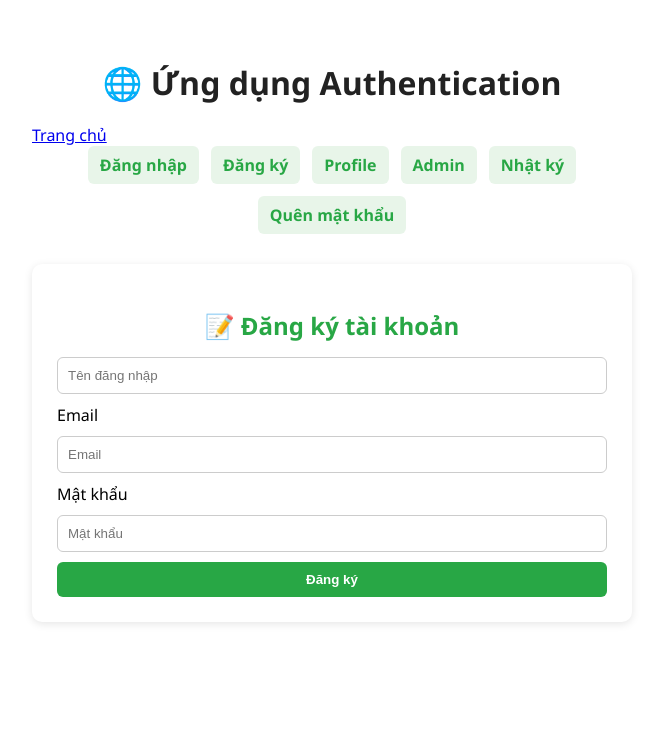
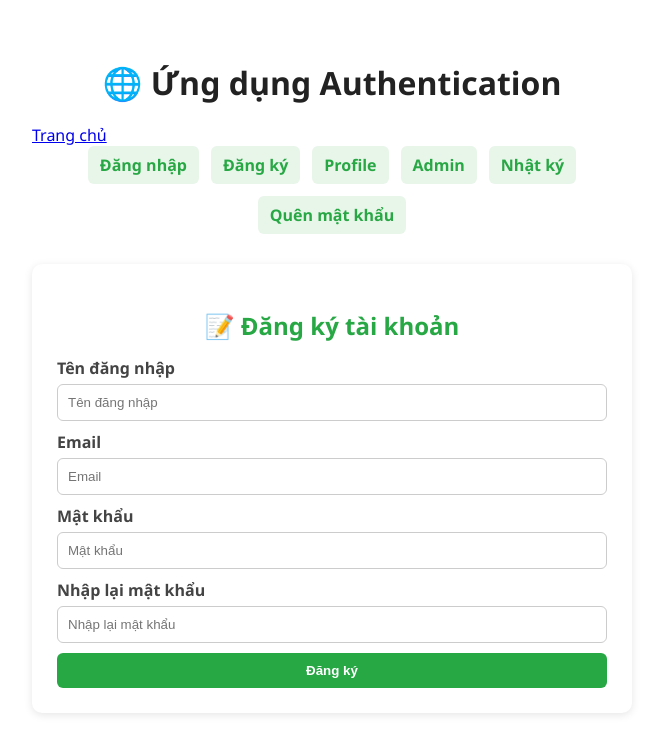
Before and after one commit to NguyenMyTrinh-nmt/group-3-project, a React (Create React App) app in the folder frontend/: page /signup in a window 1280 px wide. Shown: the top 754 px of the page, without its empty margins (308-966 px from the left). Built offline with nearby package versions, Linux system fonts and the light colour scheme; no server answers.

Commit message:
Thêm nhập lại mật khẩu trang đăng kí

```diff
--- a/frontend/src/pages/Signup.js
+++ b/frontend/src/pages/Signup.js
@@ -1,12 +1,13 @@
 import { useState } from "react";
-import axios from "axios";
-
+// 1. DÙNG 'api' (từ proxy), KHÔNG DÙNG 'axios'
+import api from "../api/axios";
+import { useNavigate } from "react-router-dom";
 
 export default function Signup() {
-  // Sửa name → username để khớp backend
-  const [form, setForm] = useState({ username: "", email: "", password: "" });
-
+    const [form, setForm] = useState({ username: "", email: "", password: "", confirmPassword: "" });
     const [message, setMessage] = useState("");
+    const [loading, setLoading] = useState(false);
+    const navigate = useNavigate();
 
     const handleChange = (e) => {
         setForm({ ...form, [e.target.name]: e.target.value });
@@ -14,28 +15,52 @@ export default function Signup() {
 
     const handleSubmit = async (e) => {
         e.preventDefault();
+
+        if (form.password !== form.confirmPassword) {
+            setMessage("⚠️ Mật khẩu nhập lại không khớp!");
+            return;
+        }
+
+        setLoading(true);
+        setMessage("");
         try {
-      await axios.post("http://localhost:5000/signup", form);
-      setMessage("🎉 Đăng ký thành công!");
+            const { username, email, password } = form;
 
-      setForm({ username: "", email: "", password: "" });
+            // 2. SỬA LẠI ĐÚNG ĐƯỜNG DẪN API
+            // (Backend của bạn là /users/register, không phải /signup)
+           await api.post("/users/signup", { name: username, email, password }); // (Gửi "name" thay vì "username" nếu backend cần "name")
+
+            setMessage("🎉 Đăng ký thành công! Đang chuyển đến trang đăng nhập...");
+            setForm({ username: "", email: "", password: "", confirmPassword: "" });
+
+            setTimeout(() => navigate('/login'), 1500);
+
         } catch (err) {
-      console.log(err.response?.data); // debug message từ server
-      setMessage(err.response?.data?.message || "⚠️ Có lỗi xảy ra!");
+            const errMsg = err.response?.data?.msg || "⚠️ Có lỗi xảy ra!";
+            setMessage(errMsg);
+        } finally {
+            setLoading(false);
         }
     };
 
+    // ... (Phần return <form> ... giữ nguyên như code trước) ...
+    // ... (Phần styles ... giữ nguyên như code trước) ...
     return (
         <div>
+            <h2 style={styles.title}>📝 Đăng ký tài khoản</h2>
 
-      <h2 style={styles.title}>📝 Đăng ký tài khoản</h2>
+            {message && <p style={{
+                ...styles.message,
+                color: message.startsWith('🎉') ? 'green' : 'red'
+            }}>{message}</p>}
+
             <form onSubmit={handleSubmit} style={styles.form}>
+                <label style={styles.label}>Tên đăng nhập</label>
                 <input
                     type="text"
-          name="username"  // sửa name
+                    name="username" // (Nếu backend nhận 'name', đổi name="name" ở đây)
                     placeholder="Tên đăng nhập"
                     value={form.username}
-
                     onChange={handleChange}
                     required
                     style={styles.input}
@@ -45,7 +70,6 @@ export default function Signup() {
                 <input
                     type="email"
                     name="email"
-
                     placeholder="Email"
                     value={form.email}
                     onChange={handleChange}
@@ -57,7 +81,6 @@ export default function Signup() {
                 <input
                     type="password"
                     name="password"
-
                     placeholder="Mật khẩu"
                     value={form.password}
                     onChange={handleChange}
@@ -65,18 +88,34 @@ export default function Signup() {
                     style={styles.input}
                 />
 
-        <button type="submit" style={styles.btn}>
-          Đăng ký
+                <label style={styles.label}>Nhập lại mật khẩu</label>
+                <input
+                    type="password"
+                    name="confirmPassword"
+                    placeholder="Nhập lại mật khẩu"
+                    value={form.confirmPassword}
+                    onChange={handleChange}
+                    required
+                    style={styles.input}
+                />
+
+                <button type="submit" style={styles.btn} disabled={loading}>
+                    {loading ? "Đang xử lý..." : "Đăng ký"}
                 </button>
             </form>
-      {message && <p style={styles.message}>{message}</p>}
         </div>
     );
 }
 
+// ... (Giữ nguyên styles của bạn)
 const styles = {
     title: { textAlign: "center", color: "#28a745", marginBottom: "15px" },
     form: { display: "flex", flexDirection: "column", gap: "10px" },
+    label: {
+        fontWeight: "bold",
+        color: "#444",
+        marginBottom: "-5px",
+    },
     input: {
         padding: "10px",
         border: "1px solid #ccc",
@@ -93,5 +132,9 @@ const styles = {
         fontWeight: "600",
         transition: "0.3s",
     },
-  message: { marginTop: "10px", textAlign: "center", color: "#555" },
+    message: {
+        marginTop: "10px",
+        textAlign: "center",
+        fontWeight: "bold"
+    },
 };
```
Lines whose indentation alone changed are shown as unchanged.
